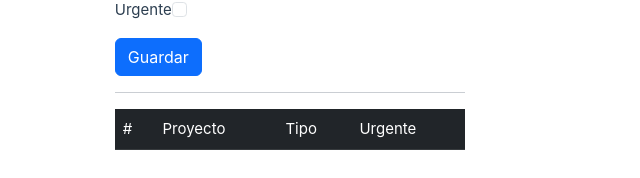
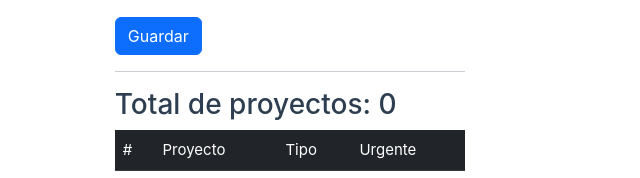
Before and after one commit to marcduranxanco/vue-3-desde-cero, a Vue app in the folder 04-Formularios/: page / in a window 1280 px wide. Shown: the part 466-644 px from the top of the page, without its empty margins (163-803 px from the left). Built offline with nearby package versions, Linux system fonts and the light colour scheme.

Commit message:
48 - Propiedades computadas

```diff
--- a/04-Formularios/src/components/Formulario.vue
+++ b/04-Formularios/src/components/Formulario.vue
@@ -19,6 +19,11 @@
                 this.proyecto = "";
                 this.tipo = "";
                 this.urgente = false;
+            }
+        },
+        computed: {
+            numeroProyectos() {
+                return this.proyectos.length
             }
         }
     }
@@ -50,6 +55,7 @@
 
     <hr>
 
+    <h3> Total de proyectos: {{ numeroProyectos }}</h3>
     <div class="table-responsive">
         <table class="table table-dark table-hover">
             <thead>
```
